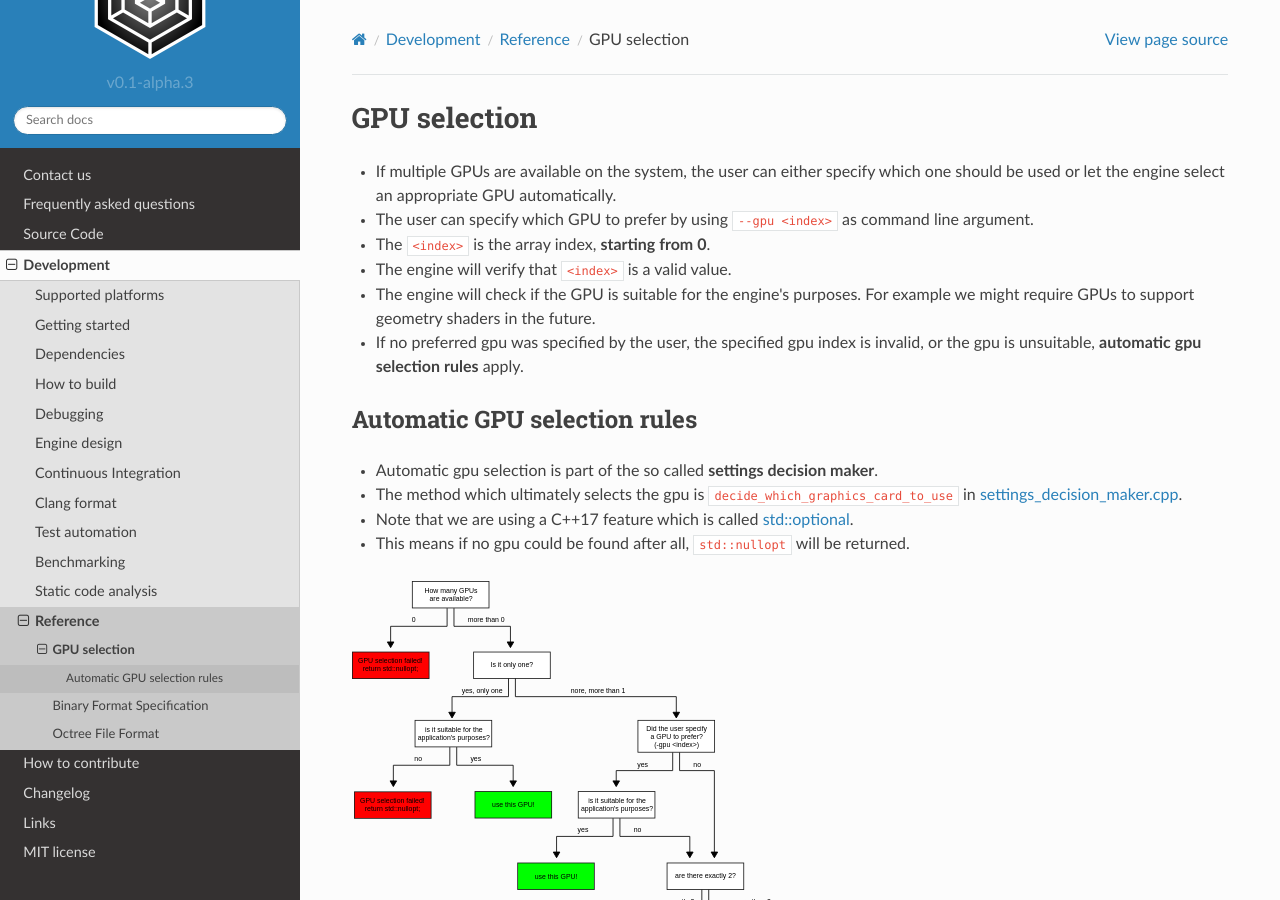
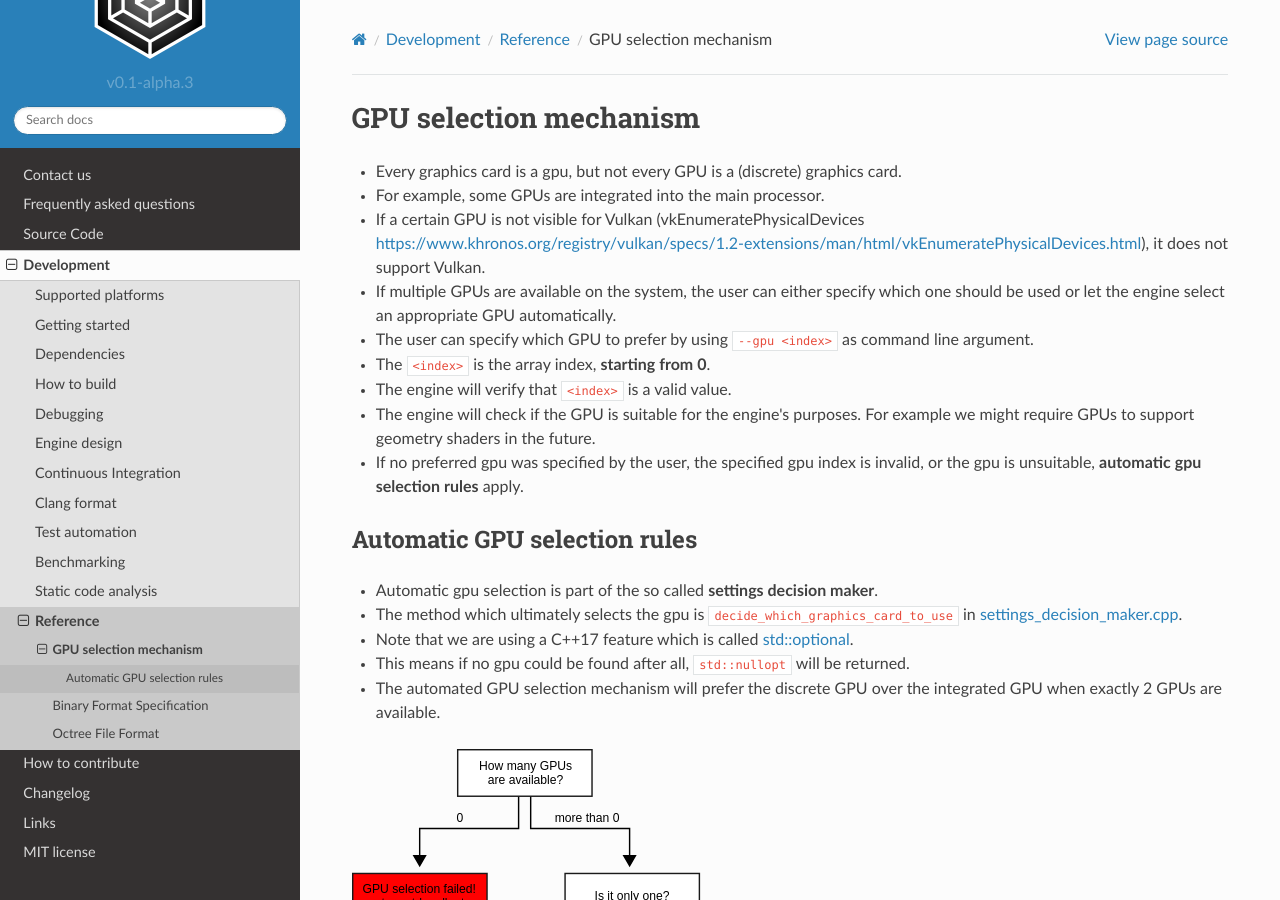
Before and after one commit to inexorgame/vulkan-renderer, a Sphinx documentation site: the page built from documentation/source/development/reference/gpu-selection.rst, in a window 1280 px wide and 900 px high. Built offline with Sphinx 7.4.7 and the Read the Docs theme 2.0.0, drawn with Linux system fonts in a browser that asks for light colours; pages that are not in the unit, such as notebooks, are missing from menus.

Commit message:
[wiki] Updated GPU selection mechanism.
Signed-off-by: Johannes <johannesschneider@outlook.com>

```diff
--- a/documentation/source/development/reference/gpu-selection.rst
+++ b/documentation/source/development/reference/gpu-selection.rst
@@ -1,6 +1,9 @@
-GPU selection
-=============
+GPU selection mechanism
+=======================
 
+- Every graphics card is a gpu, but not every GPU is a (discrete) graphics card.
+- For example, some GPUs are integrated into the main processor.
+- If a certain GPU is not visible for Vulkan (vkEnumeratePhysicalDevices `<https://www.khronos.org/registry/vulkan/specs/1.2-extensions/man/html/vkEnumeratePhysicalDevices.html>`__), it does not support Vulkan.
 - If multiple GPUs are available on the system, the user can either specify which one should be used or let the engine select an appropriate GPU automatically.
 - The user can specify which GPU to prefer by using ``--gpu <index>`` as command line argument.
 - The ``<index>`` is the array index, **starting from 0**.
@@ -15,7 +18,8 @@ Automatic GPU selection rules
 - The method which ultimately selects the gpu is ``decide_which_graphics_card_to_use`` in `settings_decision_maker.cpp <https://github.com/inexorgame/vulkan-renderer/blob/master/src/vulkan-renderer/settings_decision_maker.cpp>`__.
 - Note that we are using a C++17 feature which is called `std::optional <https://en.cppreference.com/w/cpp/utility/optional>`__.
 - This means if no gpu could be found after all, ``std::nullopt`` will be returned.
+- The automated GPU selection mechanism will prefer the discrete GPU over the integrated GPU when exactly 2 GPUs are available.
 
 .. image:: gpu_selection_mechanism.svg
-    :width: 500
+    :width: 1000
     :alt: GPU selection mechanism
```
